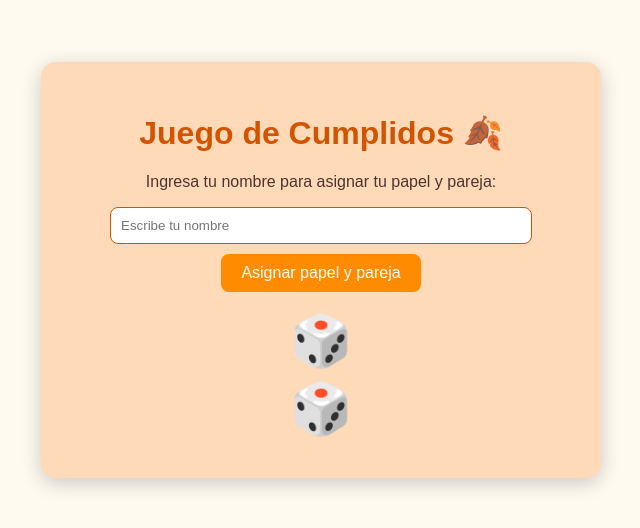
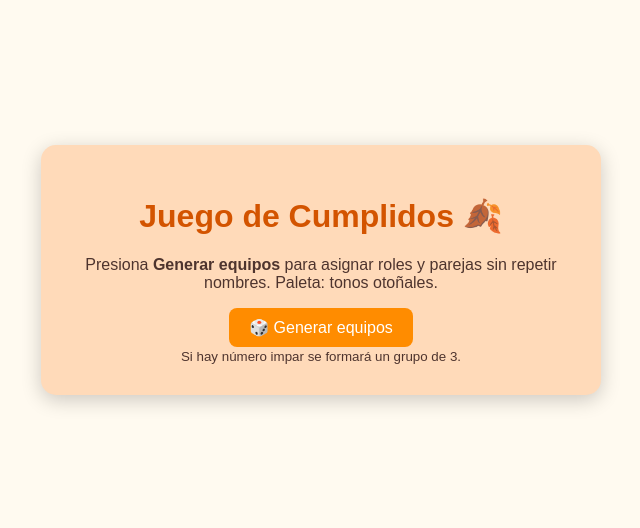
Before and after one commit to ACholyp-arch/Actividadanalisisconductual, a plain HTML site: page index.html in a window 1280 px wide. Shown: the part 138-666 px from the top of the page, without its empty margins (319-959 px from the left). Drawn offline with Linux system fonts and the light colour scheme.

Commit message:
Update index.html

```diff
--- a/index.html
+++ b/index.html
@@ -1,26 +1,29 @@
 <!DOCTYPE html>
 <html lang="es">
 <head>
-    <meta charset="UTF-8">
-    <meta name="viewport" content="width=device-width, initial-scale=1.0">
-    <title>Juego de Cumplidos</title>
-    <link rel="stylesheet" href="style.css">
+  <meta charset="utf-8" />
+  <meta name="viewport" content="width=device-width,initial-scale=1" />
+  <title>Juego de Cumplidos — Generador de Parejas</title>
+  <link rel="stylesheet" href="style.css" />
 </head>
 <body>
-    <div class="container">
-        <h1>Juego de Cumplidos 🍂</h1>
-        <p>Ingresa tu nombre para asignar tu papel y pareja:</p>
-        <input type="text" id="nombre" placeholder="Escribe tu nombre">
-        <button id="asignarBtn">Asignar papel y pareja</button>
-        <div id="resultado">
-            <div id="dadoPapel" class="dado">🎲</div>
-            <div id="papel"></div>
-            <div id="dadoPareja" class="dado">🎲</div>
-            <div id="pareja"></div>
-            <div id="caso"></div>
-        </div>
+  <main class="container">
+    <header>
+      <h1>Juego de Cumplidos 🍂</h1>
+      <p>Presiona <strong>Generar equipos</strong> para asignar roles y parejas sin repetir nombres. Paleta: tonos otoñales.</p>
+    </header>
+
+    <div class="controls">
+      <button id="generateBtn">🎲 Generar equipos</button>
+      <div id="status" class="status" aria-live="polite"></div>
     </div>
 
-    <script src="script.js"></script>
+    <section id="results" class="results" aria-live="polite"></section>
+    <footer class="foot">
+      <small>Si hay número impar se formará un grupo de 3.</small>
+    </footer>
+  </main>
+
+  <script src="script.js"></script>
 </body>
 </html>
```
